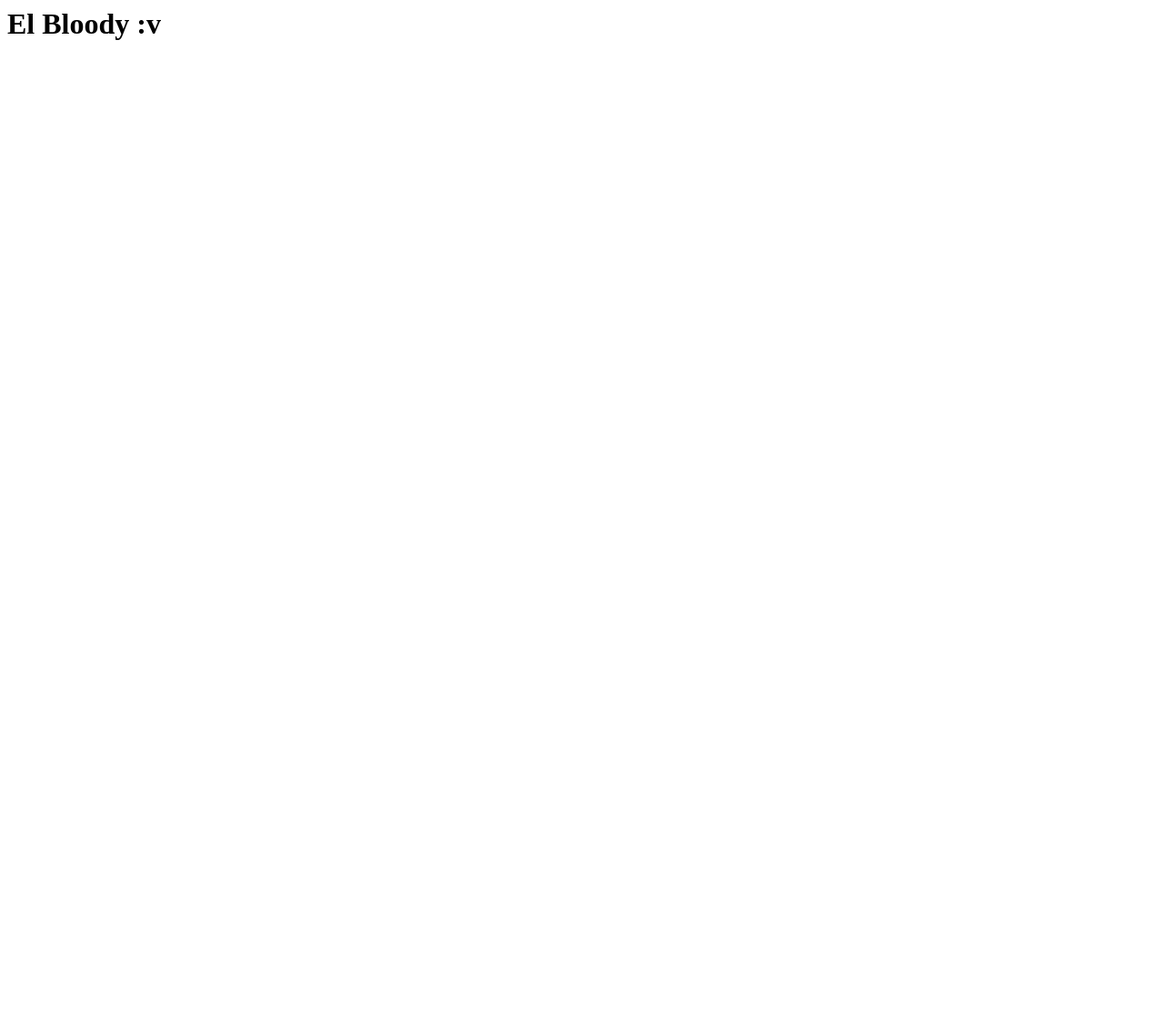
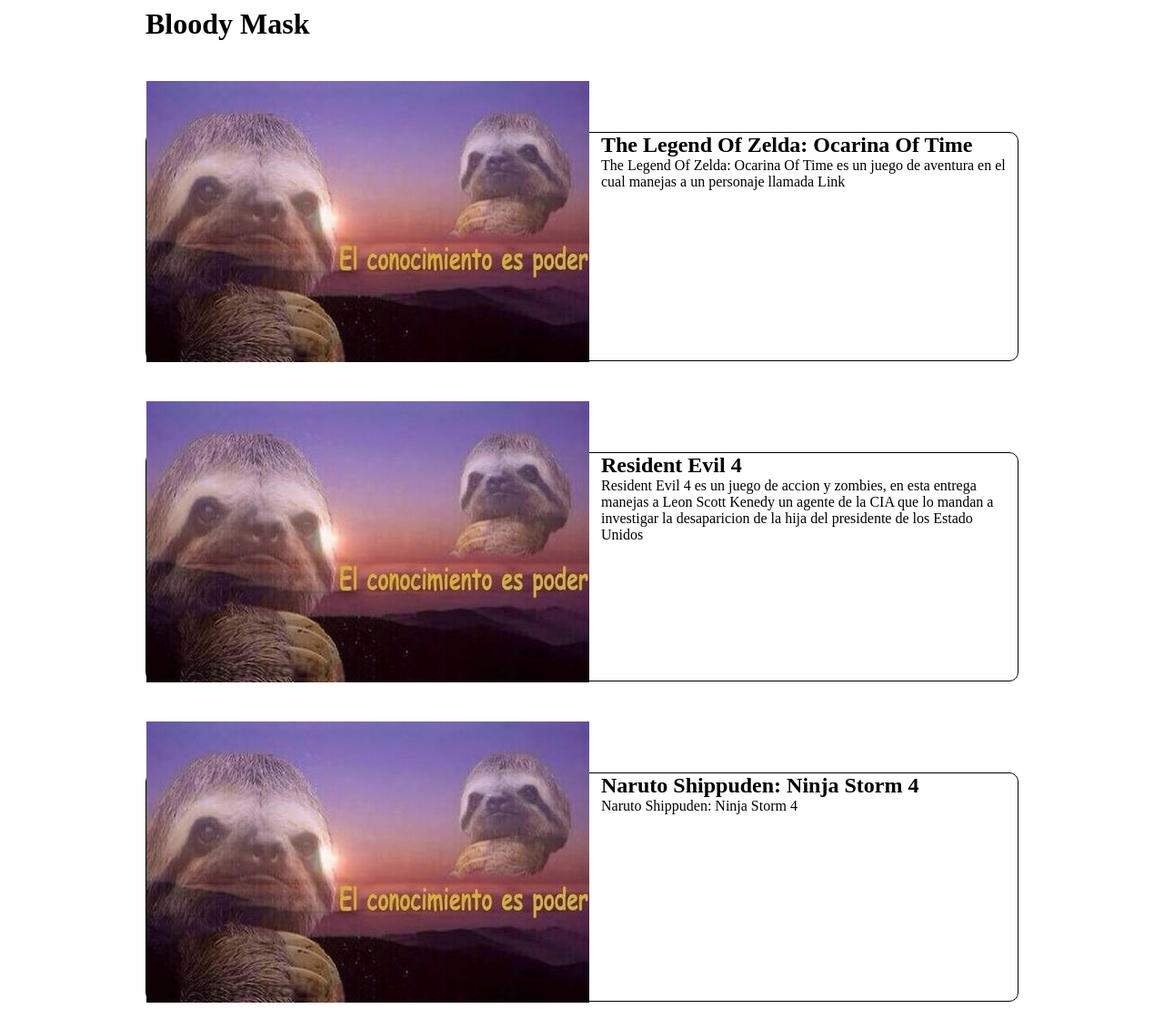
Before and after one commit to BloodyMask/bloodymask.github.io, a plain HTML site: page index.html in a window 1280 px wide. Shown: the top 1109 px of the page at 91% size. Before the commit the page ends 800 px from the top, so only its background shows below. Drawn offline with Linux system fonts and the light colour scheme.

Commit message:
Parcial 3_2
nepe

```diff
--- a/css/style.css
+++ b/css/style.css
@@ -2,3 +2,42 @@ h1,h2,h3,h4,h5,h6,p,figure,ul,li {
     margin: 0;
     padding: 0;
 }
+
+.container {
+    width: 960px;
+    margin: auto;
+}
+
+.carrera {
+    height: 250px;
+    position: relative;
+    border: 1px solid black;
+    display: flex;
+    margin-bottom: 100px;
+    border-radius: 10px;
+}
+
+.imagen {
+    position: absolute;
+    bottom: -6px;
+}
+
+.imagen.left {
+    left: 10px;
+}
+
+.imagen.right {
+    right: 10px;
+}
+
+.description {
+    margin-left: 500px;
+}
+
+.description.left {
+    left: 10px;
+}
+
+.description.right {
+    right: 10px;
+}
--- a/index.html
+++ b/index.html
@@ -10,6 +10,50 @@
     <link rel="stylesheet" href="css/style.css"
 </head>
 <body>
-    <h1>El Bloody :v</h1>
+    <div class="container">
+        <h1 style="margin-bottom:100px">Bloody Mask</h1>
+        <div class="carrera">
+            <figure class="imagen">
+                <img src="images/Conocimiento.png" alt="conocimiento">
+            </figure>
+            <div class="description">
+                <h2>The Legend Of Zelda: Ocarina Of Time</h2>
+                <p>
+                    The Legend Of Zelda: Ocarina Of Time es un juego de aventura en el cual manejas a un personaje llamada
+                    Link
+                </p>
+            </div>
+        </div>
+        <div class="carrera">
+            <figure class="imagen">
+                <img src="images/Conocimiento.png" alt="conocimiento">
+            </figure>
+            <div class="description">
+                <h2>Resident Evil 4</h2>
+                <p>
+                    Resident Evil 4 es un juego de accion y zombies, en esta entrega manejas a Leon Scott Kenedy un agente de la CIA
+                    que lo mandan a investigar la desaparicion de la hija del presidente de los Estado Unidos
+                </p>
+            </div>
+        </div>
+        <div class="carrera">
+            <figure class="imagen">
+                <img src="images/Conocimiento.png" alt="conocimiento">
+            </figure>
+            <div class="description">
+                <h2>Naruto Shippuden: Ninja Storm 4</h2>
+                <p>Naruto Shippuden: Ninja Storm 4</p>
+            </div>
+        </div>
+        <div class="carrera">
+            <figure class="imagen">
+                <img src="images/Conocimiento.png" alt="conocimiento">
+            </figure>
+            <div class="description">
+                <h2>Halo Reach</h2>
+                <p>Halo Reach es un juego estilo Shoter </p>
+            </div>
+        </div>
+    </div>
 </body>
 </html>
```
Also changed, not shown: images/Conocimiento.png (added), images/logo_sep.png (added), images/sems_dgeti.png (added).
